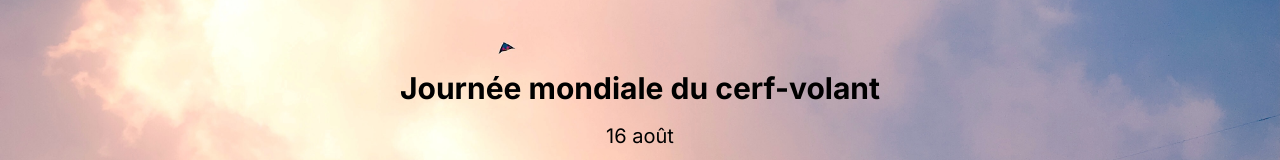
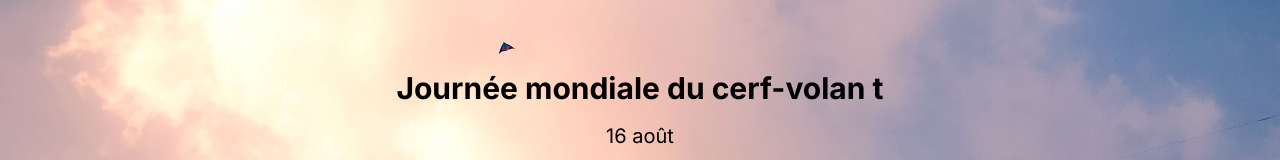
Before and after one commit to Rabire/devops-mounir, a Next.js app: page / in a window 1280 px wide. Shown: the part 254-414 px from the top of the page. Built offline with nearby package versions, Linux system fonts and the light colour scheme.

Commit message:
fix: update

```diff
--- a/app/page.tsx
+++ b/app/page.tsx
@@ -11,7 +11,7 @@ export default function Home() {
           fill
           className="-z-10 object-cover"
         />
-        <h1 className="text-3xl font-bold">Journée mondiale du cerf-volant</h1>
+        <h1 className="text-3xl font-bold">Journée mondiale du cerf-volan t</h1>
         <h2 className="text-xl">16 août</h2>
         <a
           href="/count"
```
Also changed, not shown: 1 other file (tests, documents, lock files or other folders).
